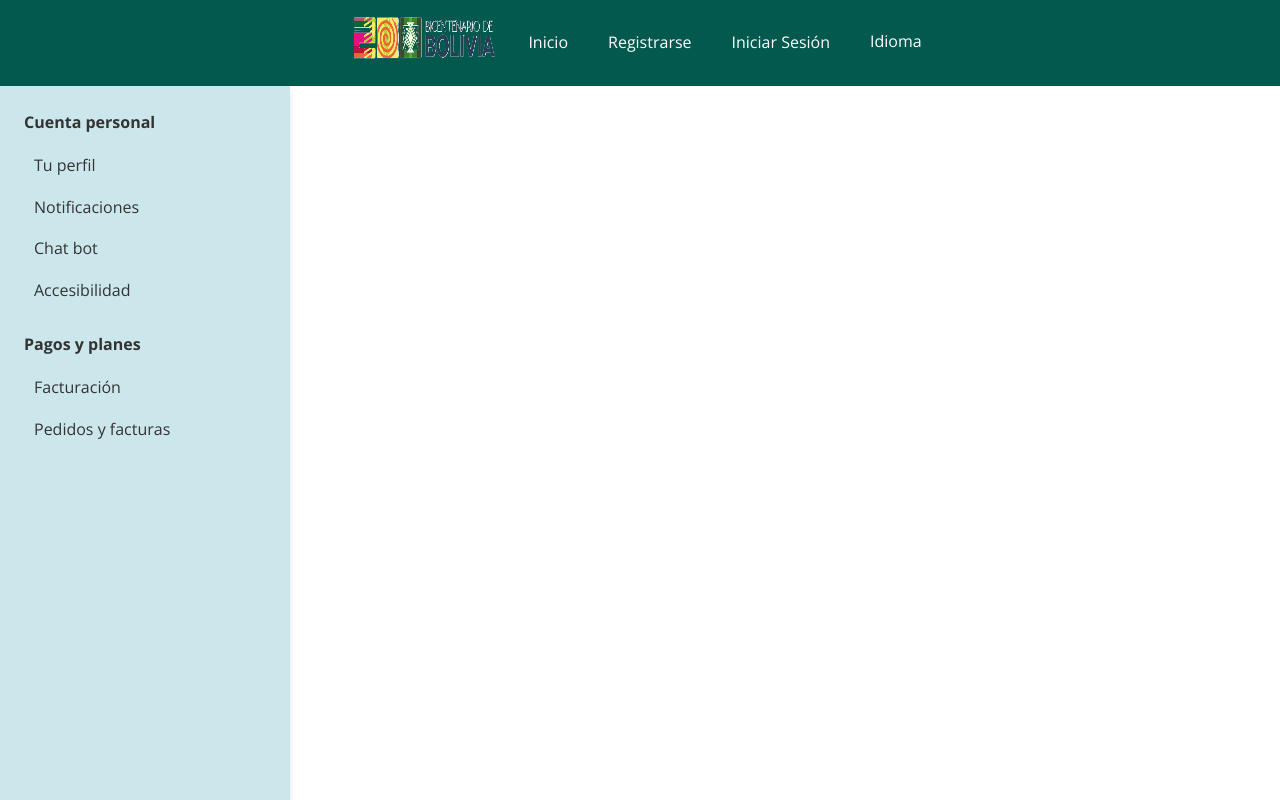
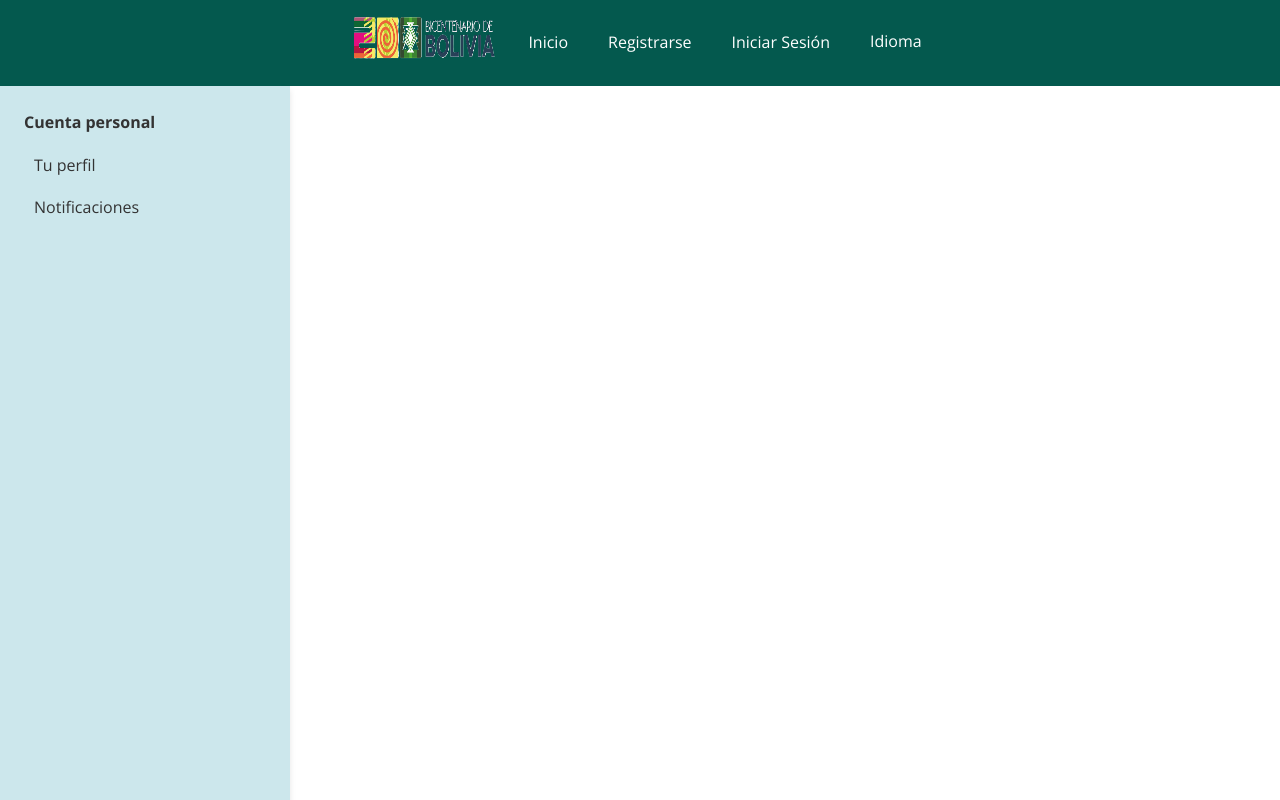
Before and after one commit to BlancoCE/Bicentenario, a React (Vite) app in the folder frontend/: page /menucuenta in a window 1280 px wide. Shown: the top 800 px of the page. Built offline with nearby package versions, Linux system fonts and the light colour scheme.

Commit message:
Pequeños cambios

```diff
--- a/frontend/src/components/Ingreso.jsx
+++ b/frontend/src/components/Ingreso.jsx
@@ -37,6 +37,7 @@ export const Ingreso = () => {
             }
 
             localStorage.setItem("token", data.token); // 🔹 Guardar token en localStorage
+
             navigate("/"); // 🔹 Redirigir al inicio
             window.location.reload();
 
--- a/frontend/src/pages/Configuracion.jsx
+++ b/frontend/src/pages/Configuracion.jsx
@@ -4,6 +4,7 @@ import '../styles/configuracion.css';
 import userLogo from '../assets/user-logo.png'
 import { FaEye, FaEyeSlash } from 'react-icons/fa'
 import { fetchWithAuth } from '../utils/api';
+
 
 export const Configuracion = () => {
     const [modalOpen, setModalOpen] = useState(false);
--- a/frontend/src/pages/Contacto.jsx
+++ b/frontend/src/pages/Contacto.jsx
@@ -6,14 +6,6 @@ export const Contacto = () => {
         <main>
         <form class="form">
         <p class="form-title">Contáctenos</p>
-            <div class="input-container">
-            <input placeholder="Nombre de Usuario" type="text"/>
-            <span>
-                <svg stroke="currentColor" viewBox="0 0 24 24" fill="none" xmlns="http://www.w3.org/2000/svg">
-                <path d="M16 12a4 4 0 10-8 0 4 4 0 008 0zm0 0v1.5a2.5 2.5 0 005 0V12a9 9 0 10-9 9m4.5-1.206a8.959 8.959 0 01-4.5 1.207" stroke-width="2" stroke-linejoin="round" stroke-linecap="round"></path>
-                </svg>
-            </span>
-        </div>
         <div class="input-container">
             <input placeholder="Correo electrónico" type="email"/>
             <span>
--- a/frontend/src/pages/Inicio.jsx
+++ b/frontend/src/pages/Inicio.jsx
@@ -9,8 +9,6 @@ import EventCarousel from "../components/5eventos";
 export const Inicio = () => {
   const { t, i18n } = useTranslation();
   const [events, setEvents] = useState([]);
-
-  const [events2, setEvents2] = useState([]);
   const [selectedEvent, setSelectedEvent] = useState(null);
   const [showModal, setShowModal] = useState(false);
   const [selectedSlot, setSelectedSlot] = useState(null);
--- a/frontend/src/pages/Menu.jsx
+++ b/frontend/src/pages/Menu.jsx
@@ -39,7 +39,6 @@ export const Menu = () => {
                 </>
             ) : (
                 <>
-
                     <Link to="/gestionar">{t("Gestionar")}</Link>
                     <Link to="/contacto">{t("Contacto")}</Link>
                     <Link to="/configuracion">{t("Configuración")}</Link>
--- a/frontend/src/pages/MenuCuenta.jsx
+++ b/frontend/src/pages/MenuCuenta.jsx
@@ -29,15 +29,6 @@ export const MenuCuenta = () => {
                             Notificaciones
                         </Link>
                     </li>
-                    <li><a href="#">Chat bot</a></li>
-                    <li><a href="#">Accesibilidad</a></li>
-                </ul>
-            </div>
-            <div className="sidebar-section">
-                <div className="section-title">Pagos y planes</div>
-                <ul className="section-links">
-                    <li><a href="#">Facturación</a></li>
-                    <li><a href="#">Pedidos y facturas</a></li>
                 </ul>
             </div>
         </aside>
--- a/frontend/src/styles/footer.css
+++ b/frontend/src/styles/footer.css
@@ -73,5 +73,6 @@
         grid-template-columns: repeat(1, 1fr);
         gap: 30px;
         padding: 35px 0px;
+        max-width: 80px;
     }
 }
```
